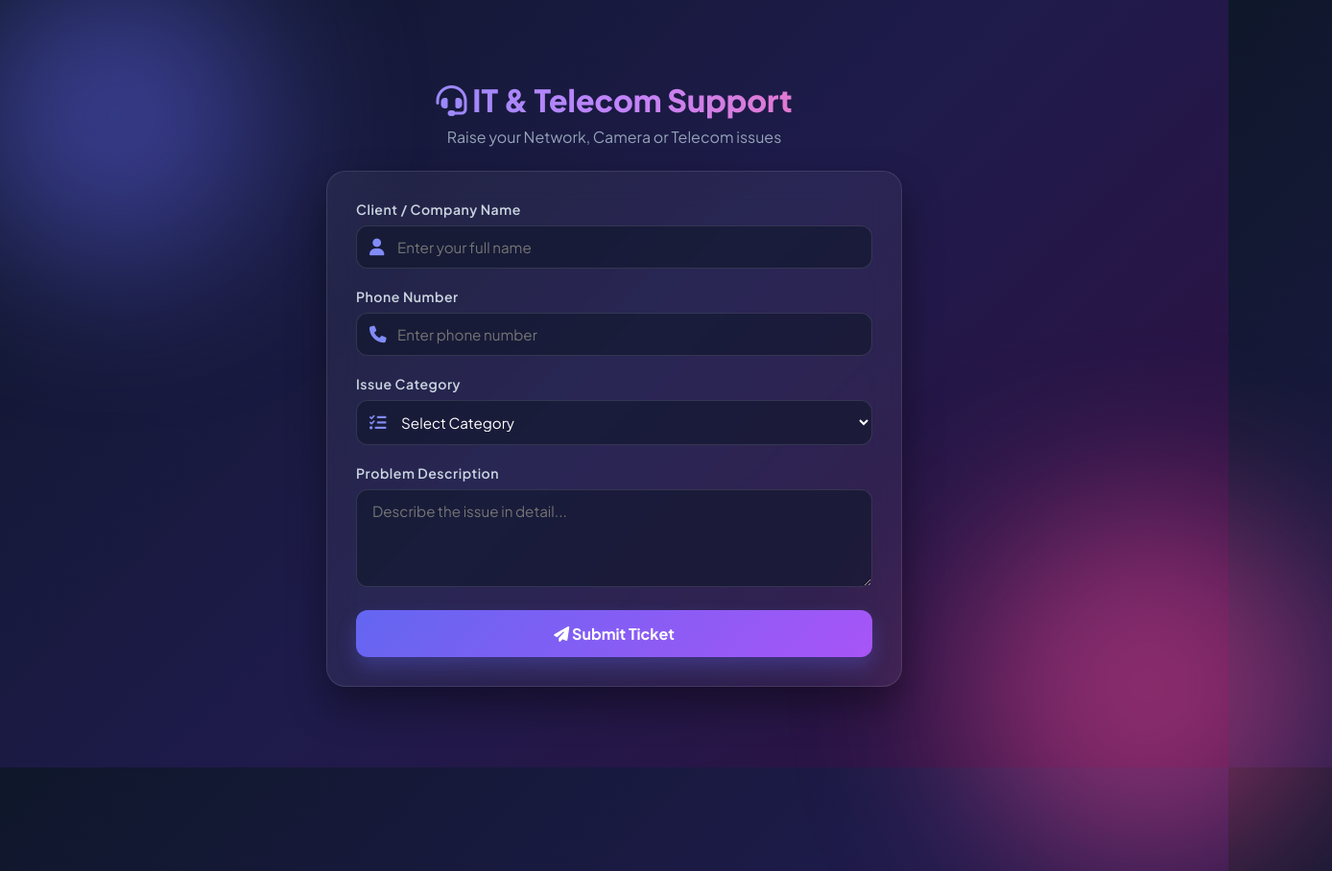
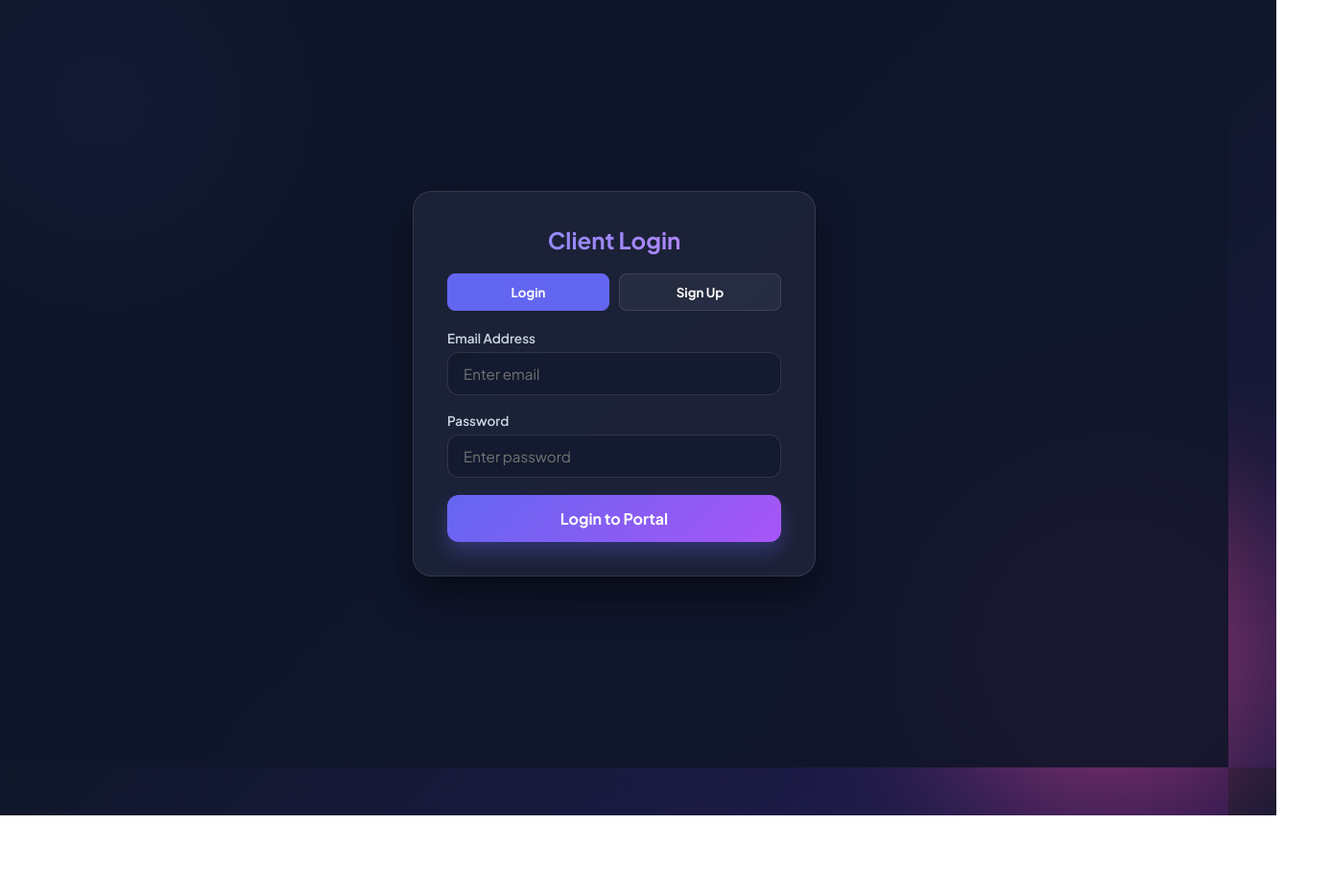
Before and after one commit to msnetwork-net/client-ticketing-system, a website: page index.html in a window 1280 px wide. Shown: the whole page at 96% size, 1388 px wide, since content can reach past the window. After the commit the page ends 850 px from the top, so only its background shows below. Drawn offline with Linux system fonts and the light colour scheme.

Commit message:
Revamp client portal layout and functionality
Updated the client portal HTML structure and styles for improved user experience, including a new login/signup modal and enhanced ticket submission form.

```diff
--- a/index.html
+++ b/index.html
@@ -3,167 +3,40 @@
 <head>
     <meta charset="UTF-8">
     <meta name="viewport" content="width=device-width, initial-scale=1.0">
-    <title>TechSupport - Client Portal</title>
+    <title>Client Portal | Support Ticket System</title>
     <link href="https://cdnjs.cloudflare.com/ajax/libs/font-awesome/6.4.0/css/all.min.css" rel="stylesheet">
     <style>
         @import url('https://fonts.googleapis.com/css2?family=Plus+Jakarta+Sans:wght@400;500;600;700;800&display=swap');
 
-        * {
-            box-sizing: border-box;
-            margin: 0;
-            padding: 0;
-            font-family: 'Plus Jakarta Sans', sans-serif;
-        }
+        * { box-sizing: border-box; margin: 0; padding: 0; font-family: 'Plus Jakarta Sans', sans-serif; }
+        body { background: linear-gradient(135deg, #0f172a 0%, #1e1b4b 50%, #311042 100%); min-height: 100vh; color: #f8fafc; display: flex; justify-content: center; align-items: center; padding: 20px; position: relative; }
 
-        body {
-            background: linear-gradient(135deg, #0f172a 0%, #1e1b4b 50%, #311042 100%);
-            min-height: 100vh;
-            color: #f8fafc;
-            display: flex;
-            justify-content: center;
-            align-items: center;
-            padding: 20px;
-            overflow-x: hidden;
-            position: relative;
-        }
+        .orb { position: absolute; border-radius: 50%; filter: blur(80px); opacity: 0.5; z-index: 0; pointer-events: none; }
+        .orb-1 { width: 300px; height: 300px; background: #6366f1; top: -50px; left: -50px; }
+        .orb-2 { width: 350px; height: 350px; background: #ec4899; bottom: -50px; right: -50px; }
 
-        /* Animated Glowing Background Orbs */
-        .orb {
-            position: absolute;
-            border-radius: 50%;
-            filter: blur(80px);
-            opacity: 0.5;
-            z-index: 0;
-            animation: floatOrb 10s infinite alternate ease-in-out;
-        }
-        .orb-1 { width: 300px; height: 300px; background: #6366f1; top: -50px; left: -50px; }
-        .orb-2 { width: 350px; height: 350px; background: #ec4899; bottom: -50px; right: -50px; animation-delay: -5s; }
+        .container { width: 100%; max-width: 600px; position: relative; z-index: 10; }
 
-        @keyframes floatOrb {
-            0% { transform: translate(0, 0) scale(1); }
-            100% { transform: translate(40px, 40px) scale(1.1); }
-        }
+        /* Modal Overlay for Auth */
+        .auth-overlay { position: fixed; top: 0; left: 0; right: 0; bottom: 0; background: rgba(15, 23, 42, 0.9); backdrop-filter: blur(16px); display: flex; align-items: center; justify-content: center; z-index: 100; }
+        .auth-card { background: rgba(255, 255, 255, 0.05); border: 1px solid rgba(255, 255, 255, 0.1); padding: 35px; border-radius: 20px; width: 90%; max-width: 420px; box-shadow: 0 20px 40px rgba(0,0,0,0.5); }
+        .auth-card h2 { text-align: center; margin-bottom: 20px; background: linear-gradient(to right, #818cf8, #c084fc); -webkit-background-clip: text; -webkit-text-fill-color: transparent; }
+        .tab-btns { display: flex; gap: 10px; margin-bottom: 20px; }
+        .tab-btn { flex: 1; padding: 10px; background: rgba(255,255,255,0.05); border: 1px solid rgba(255,255,255,0.1); color: #fff; border-radius: 8px; cursor: pointer; font-weight: bold; }
+        .tab-btn.active { background: #6366f1; border-color: #6366f1; }
 
-        .container {
-            width: 100%;
-            max-width: 600px;
-            position: relative;
-            z-index: 10;
-            animation: fadeInUp 0.8s ease-out;
-        }
+        .card { background: rgba(255, 255, 255, 0.05); backdrop-filter: blur(16px); border: 1px solid rgba(255, 255, 255, 0.1); border-radius: 20px; padding: 30px; box-shadow: 0 20px 40px rgba(0, 0, 0, 0.4); }
+        .header { display: flex; justify-content: space-between; align-items: center; margin-bottom: 25px; }
+        .header h1 { font-size: 1.5rem; background: linear-gradient(to right, #818cf8, #c084fc, #f472b6); -webkit-background-clip: text; -webkit-text-fill-color: transparent; }
+        .logout-btn { background: rgba(239, 68, 68, 0.2); color: #f87171; border: 1px solid #f87171; padding: 6px 12px; border-radius: 8px; cursor: pointer; font-weight: bold; font-size: 0.8rem; }
 
-        @keyframes fadeInUp {
-            from { opacity: 0; transform: translateY(30px); }
-            to { opacity: 1; transform: translateY(0); }
-        }
+        .form-group { margin-bottom: 18px; }
+        label { display: block; margin-bottom: 6px; font-size: 0.85rem; font-weight: 600; color: #cbd5e1; }
+        input, select, textarea { width: 100%; padding: 12px 16px; background: rgba(15, 23, 42, 0.6); border: 1px solid rgba(255, 255, 255, 0.12); border-radius: 12px; color: #fff; font-size: 0.95rem; outline: none; }
+        input:focus, select:focus, textarea:focus { border-color: #818cf8; box-shadow: 0 0 0 3px rgba(129, 140, 248, 0.2); }
 
-        .header {
-            text-align: center;
-            margin-bottom: 25px;
-        }
-
-        .header h1 {
-            font-size: 2rem;
-            font-weight: 800;
-            background: linear-gradient(to right, #818cf8, #c084fc, #f472b6);
-            -webkit-background-clip: text;
-            -webkit-text-fill-color: transparent;
-            margin-bottom: 8px;
-        }
-
-        .card {
-            background: rgba(255, 255, 255, 0.05);
-            backdrop-filter: blur(16px);
-            -webkit-backdrop-filter: blur(16px);
-            border: 1px solid rgba(255, 255, 255, 0.1);
-            border-radius: 20px;
-            padding: 30px;
-            box-shadow: 0 20px 40px rgba(0, 0, 0, 0.4);
-            transition: transform 0.3s ease, box-shadow 0.3s ease;
-        }
-
-        .form-group {
-            margin-bottom: 20px;
-            position: relative;
-        }
-
-        label {
-            display: block;
-            margin-bottom: 8px;
-            font-size: 0.88rem;
-            font-weight: 600;
-            color: #cbd5e1;
-            letter-spacing: 0.5px;
-        }
-
-        .input-icon {
-            position: relative;
-        }
-
-        .input-icon i {
-            position: absolute;
-            left: 14px;
-            top: 50%;
-            transform: translateY(-50%);
-            color: #818cf8;
-            font-size: 1.1rem;
-            transition: color 0.3s;
-        }
-
-        input, select, textarea {
-            width: 100%;
-            padding: 12px 16px 12px 42px;
-            background: rgba(15, 23, 42, 0.6);
-            border: 1px solid rgba(255, 255, 255, 0.12);
-            border-radius: 12px;
-            color: #fff;
-            font-size: 0.95rem;
-            outline: none;
-            transition: all 0.3s cubic-bezier(0.4, 0, 0.2, 1);
-        }
-
-        textarea {
-            padding-left: 16px;
-            resize: vertical;
-        }
-
-        input:focus, select:focus, textarea:focus {
-            border-color: #818cf8;
-            box-shadow: 0 0 0 4px rgba(129, 140, 248, 0.2);
-            background: rgba(15, 23, 42, 0.8);
-        }
-
-        button {
-            width: 100%;
-            padding: 14px;
-            background: linear-gradient(135deg, #6366f1 0%, #a855f7 100%);
-            border: none;
-            border-radius: 12px;
-            color: #fff;
-            font-size: 1rem;
-            font-weight: 700;
-            cursor: pointer;
-            box-shadow: 0 10px 20px rgba(99, 102, 241, 0.3);
-            transition: all 0.3s ease;
-        }
-
-        button:hover {
-            transform: translateY(-2px);
-            box-shadow: 0 15px 25px rgba(168, 85, 247, 0.4);
-        }
-
-        .toast {
-            display: none;
-            margin-top: 15px;
-            padding: 12px;
-            border-radius: 10px;
-            background: rgba(34, 197, 94, 0.2);
-            border: 1px solid #22c55e;
-            color: #4ade80;
-            text-align: center;
-            font-weight: 600;
-            animation: fadeIn 0.4s ease;
-        }
+        button.submit-btn { width: 100%; padding: 14px; background: linear-gradient(135deg, #6366f1 0%, #a855f7 100%); border: none; border-radius: 12px; color: #fff; font-size: 1rem; font-weight: 700; cursor: pointer; box-shadow: 0 10px 20px rgba(99, 102, 241, 0.3); }
+        .toast { display: none; margin-top: 15px; padding: 12px; border-radius: 10px; background: rgba(34, 197, 94, 0.2); border: 1px solid #22c55e; color: #4ade80; text-align: center; font-weight: 600; }
     </style>
 </head>
 <body>
@@ -171,41 +44,81 @@
 <div class="orb orb-1"></div>
 <div class="orb orb-2"></div>
 
-<div class="container">
+<!-- Login / Signup Modal -->
+<div class="auth-overlay" id="authModal">
+    <div class="auth-card">
+        <h2 id="authTitle">Client Login</h2>
+        <div class="tab-btns">
+            <button class="tab-btn active" id="loginTabBtn" onclick="switchTab('login')">Login</button>
+            <button class="tab-btn" id="signupTabBtn" onclick="switchTab('signup')">Sign Up</button>
+        </div>
+
+        <!-- Login Form -->
+        <form id="loginForm" onsubmit="handleLogin(event)">
+            <div class="form-group">
+                <label>Email Address</label>
+                <input type="email" id="loginEmail" required placeholder="Enter email">
+            </div>
+            <div class="form-group">
+                <label>Password</label>
+                <input type="password" id="loginPassword" required placeholder="Enter password">
+            </div>
+            <button type="submit" class="submit-btn">Login to Portal</button>
+        </form>
+
+        <!-- Signup Form -->
+        <form id="signupForm" style="display: none;" onsubmit="handleSignup(event)">
+            <div class="form-group">
+                <label>Full Name / Company Name</label>
+                <input type="text" id="signupName" required placeholder="Enter name">
+            </div>
+            <div class="form-group">
+                <label>Email Address</label>
+                <input type="email" id="signupEmail" required placeholder="Enter email">
+            </div>
+            <div class="form-group">
+                <label>Phone Number</label>
+                <input type="tel" id="signupPhone" required placeholder="Enter phone">
+            </div>
+            <div class="form-group">
+                <label>Password</label>
+                <input type="password" id="signupPassword" required placeholder="Create password">
+            </div>
+            <button type="submit" class="submit-btn">Create Account</button>
+        </form>
+    </div>
+</div>
+
+<!-- Main Ticketing Portal -->
+<div class="container" id="mainPortal" style="display: none;">
     <div class="header">
-        <h1><i class="fa-solid fa-headset"></i> IT & Telecom Support</h1>
-        <p style="color: #94a3b8;">Raise your Network, Camera or Telecom issues</p>
+        <h1><i class="fa-solid fa-headset"></i> Support Portal</h1>
+        <div>
+            <span id="welcomeUser" style="margin-right: 10px; font-size: 0.9rem; color: #cbd5e1;"></span>
+            <button class="logout-btn" onclick="handleLogout()">Logout</button>
+        </div>
     </div>
 
     <div class="card">
-        <form id="ticketForm">
+        <h2 style="margin-bottom: 20px; font-size: 1.2rem;">Raise a New Ticket</h2>
+        <form id="ticketForm" onsubmit="handleTicketSubmit(event)">
             <div class="form-group">
-                <label>Client / Company Name</label>
-                <div class="input-icon">
-                    <i class="fa-solid fa-user"></i>
-                    <input type="text" id="clientName" placeholder="Enter your full name" required>
-                </div>
+                <label>Issue Category</label>
+                <select id="category" required>
+                    <option value="" style="background: #0f172a;">Select Issue Category</option>
+                    <option value="Network" style="background: #0f172a;">Network / Wi-Fi Issue</option>
+                    <option value="Camera" style="background: #0f172a;">CCTV / Camera Issue</option>
+                    <option value="Telecom" style="background: #0f172a;">Telecom / EPABX Issue</option>
+                </select>
             </div>
 
             <div class="form-group">
-                <label>Phone Number</label>
-                <div class="input-icon">
-                    <i class="fa-solid fa-phone"></i>
-                    <input type="tel" id="phone" placeholder="Enter phone number" required>
-                </div>
-            </div>
-
-            <div class="form-group">
-                <label>Issue Category</label>
-                <div class="input-icon">
-                    <i class="fa-solid fa-list-check"></i>
-                    <select id="category" required>
-                        <option value="" style="background: #0f172a;">Select Category</option>
-                        <option value="Network" style="background: #0f172a;">Network / Wi-Fi Issue</option>
-                        <option value="Camera" style="background: #0f172a;">CCTV / Camera Issue</option>
-                        <option value="Telecom" style="background: #0f172a;">Telecom / EPABX Issue</option>
-                    </select>
-                </div>
+                <label>Priority Level</label>
+                <select id="priority">
+                    <option value="Low">Low</option>
+                    <option value="Medium" selected>Medium</option>
+                    <option value="High">High (Urgent)</option>
+                </select>
             </div>
 
             <div class="form-group">
@@ -213,19 +126,103 @@
                 <textarea id="issue" rows="4" placeholder="Describe the issue in detail..." required></textarea>
             </div>
 
-            <button type="submit"><i class="fa-solid fa-paper-plane"></i> Submit Ticket</button>
+            <button type="submit" class="submit-btn"><i class="fa-solid fa-paper-plane"></i> Submit Ticket</button>
         </form>
         <div id="toast" class="toast"><i class="fa-solid fa-circle-check"></i> Ticket Submitted Successfully!</div>
     </div>
 </div>
 
 <script>
-    document.getElementById('ticketForm').addEventListener('submit', async (e) => {
+    let currentUser = JSON.parse(localStorage.getItem('supportUser')) || null;
+
+    if (currentUser) {
+        showPortal();
+    }
+
+    function switchTab(tab) {
+        if (tab === 'login') {
+            document.getElementById('loginTabBtn').classList.add('active');
+            document.getElementById('signupTabBtn').classList.remove('active');
+            document.getElementById('loginForm').style.display = 'block';
+            document.getElementById('signupForm').style.display = 'none';
+            document.getElementById('authTitle').innerText = 'Client Login';
+        } else {
+            document.getElementById('signupTabBtn').classList.add('active');
+            document.getElementById('loginTabBtn').classList.remove('active');
+            document.getElementById('signupForm').style.display = 'block';
+            document.getElementById('loginForm').style.display = 'none';
+            document.getElementById('authTitle').innerText = 'Client Sign Up';
+        }
+    }
+
+    async function handleSignup(e) {
         e.preventDefault();
         const data = {
-            clientName: document.getElementById('clientName').value,
-            phone: document.getElementById('phone').value,
+            name: document.getElementById('signupName').value,
+            email: document.getElementById('signupEmail').value,
+            phone: document.getElementById('signupPhone').value,
+            password: document.getElementById('signupPassword').value
+        };
+
+        const res = await fetch('/api/register', {
+            method: 'POST',
+            headers: { 'Content-Type': 'application/json' },
+            body: JSON.stringify(data)
+        });
+        const result = await res.json();
+
+        if (res.ok) {
+            alert('Registration Successful! Please login.');
+            switchTab('login');
+        } else {
+            alert(result.error || 'Registration failed');
+        }
+    }
+
+    async function handleLogin(e) {
+        e.preventDefault();
+        const data = {
+            email: document.getElementById('loginEmail').value,
+            password: document.getElementById('loginPassword').value
+        };
+
+        const res = await fetch('/api/login', {
+            method: 'POST',
+            headers: { 'Content-Type': 'application/json' },
+            body: JSON.stringify(data)
+        });
+        const result = await res.json();
+
+        if (res.ok) {
+            currentUser = result.user;
+            localStorage.setItem('supportUser', JSON.stringify(currentUser));
+            showPortal();
+        } else {
+            alert(result.error || 'Invalid credentials');
+        }
+    }
+
+    function showPortal() {
+        document.getElementById('authModal').style.display = 'none';
+        document.getElementById('mainPortal').style.display = 'block';
+        document.getElementById('welcomeUser').innerText = `👤 ${currentUser.name}`;
+    }
+
+    function handleLogout() {
+        localStorage.removeItem('supportUser');
+        currentUser = null;
+        document.getElementById('authModal').style.display = 'flex';
+        document.getElementById('mainPortal').style.display = 'none';
+    }
+
+    async function handleTicketSubmit(e) {
+        e.preventDefault();
+        const data = {
+            clientName: currentUser.name,
+            phone: currentUser.phone,
+            email: currentUser.email,
             category: document.getElementById('category').value,
+            priority: document.getElementById('priority').value,
             issue: document.getElementById('issue').value
         };
 
@@ -240,8 +237,11 @@
             const toast = document.getElementById('toast');
             toast.style.display = 'block';
             setTimeout(() => { toast.style.display = 'none'; }, 4000);
+        } else {
+            alert('Failed to submit ticket.');
         }
-    });
+    }
 </script>
+
 </body>
 </html>
```
